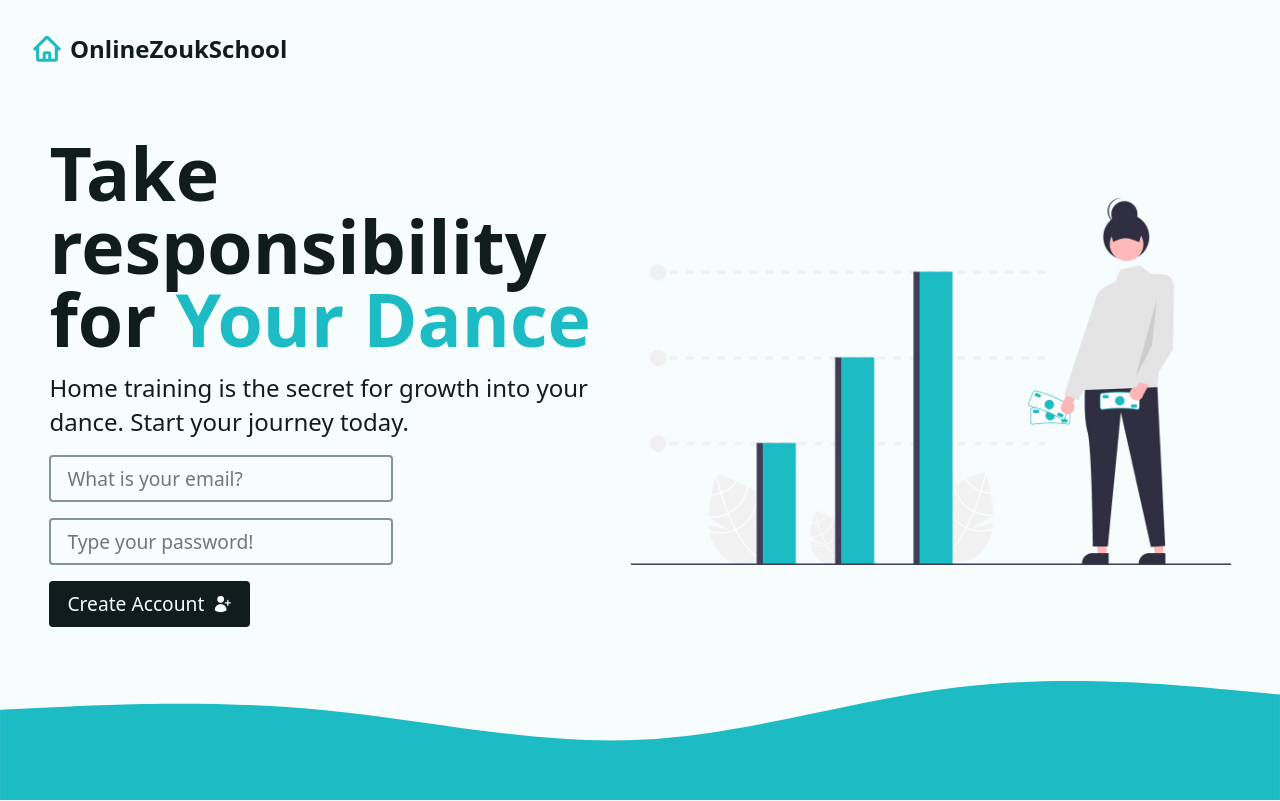
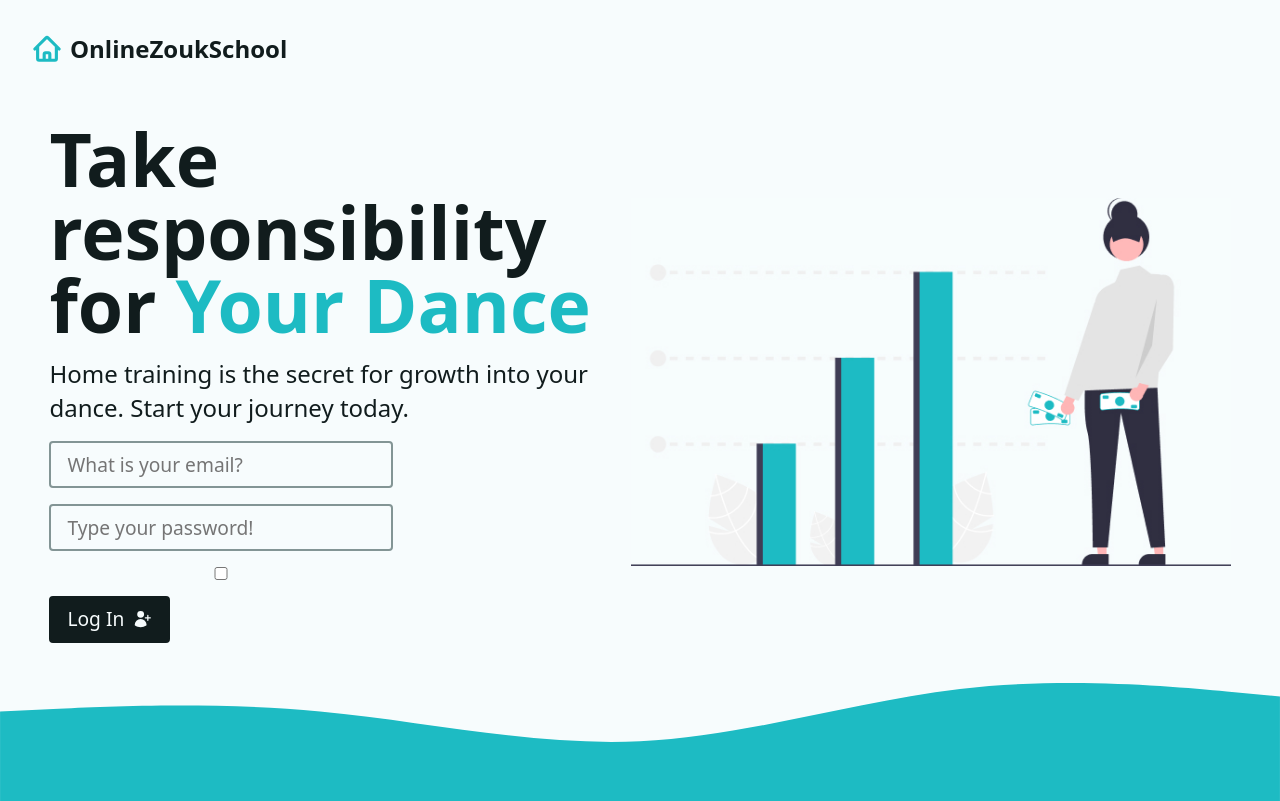
Before and after one commit to hkiepe/pupils, a React (Create React App) app: page / in a window 1280 px wide. Built offline with nearby package versions, Linux system fonts and the light colour scheme; no server answers.

Commit message:
added login functionality

```diff
--- a/src/components/Intro.jsx
+++ b/src/components/Intro.jsx
@@ -1,3 +1,6 @@
+// react imports
+import { useState } from "react";
+
 // rrd imports
 import { Form } from "react-router-dom";
 
@@ -8,6 +11,10 @@ import { UserPlusIcon } from "@heroicons/react/24/solid";
 import illustration from "../assets/illustration.jpg";
 
 function Intro() {
+  const [register, setRegister] = useState(false);
+
+  const handleCheckbox = () => setRegister(!register);
+
   return (
     <div className="intro">
       <div>
@@ -18,9 +25,18 @@ function Intro() {
         <Form method="post">
           <input type="email" name="userEmail" required placeholder="What is your email?" aria-label="Your email" autoComplete="given-email" />
           <input type="password" name="userPassword" required placeholder="Type your password!" aria-label="Your password" />
-          <input type="hidden" name="_action" value="newUser" />
+          <input type="hidden" name="_action" value={register ? "_registerUser" : "_loginUser"} />
+          <input
+            type="checkbox"
+            name="register"
+            placeholder="Do you want to register?"
+            aria-label="Register"
+            autoComplete="false"
+            checked={register}
+            onChange={handleCheckbox}
+          />
           <button type="submit" className="btn btn--dark">
-            <span>Create Account</span>
+            <span>{register ? "Create Account" : "Log In"}</span>
             <UserPlusIcon width={20} />
           </button>
         </Form>
--- a/src/helpers.js
+++ b/src/helpers.js
@@ -1,6 +1,6 @@
 // fb imports
 import { auth } from "./firebase-config";
-import { createUserWithEmailAndPassword, onAuthStateChanged, signOut } from "firebase/auth";
+import { createUserWithEmailAndPassword, signInWithEmailAndPassword, signOut } from "firebase/auth";
 
 // fb auth functions
 export const registerUser = async (userEmail, userPassword) => {
@@ -12,7 +12,14 @@ export const registerUser = async (userEmail, userPassword) => {
   }
 };
 
-const loginUser = async () => {};
+export const loginUser = async (userEmail, userPassword) => {
+  try {
+    const user = await signInWithEmailAndPassword(auth, userEmail, userPassword);
+    return user;
+  } catch (error) {
+    throw new Error("There was a problem creating your account");
+  }
+};
 
 const logoutUser = async () => {
   try {
--- a/src/pages/Dashboard.jsx
+++ b/src/pages/Dashboard.jsx
@@ -13,7 +13,7 @@ import Intro from "../components/Intro";
 import AddBudgetForm from "../components/AddBudgetForm";
 
 // helper functions
-import { createBudget, fetchData, registerUser } from "../helpers";
+import { createBudget, fetchData, registerUser, loginUser } from "../helpers";
 
 // Library
 import { toast } from "react-toastify";
@@ -30,14 +30,25 @@ export async function dashboardAction({ request }) {
   const data = await request.formData();
   const { _action, ...values } = Object.fromEntries(data);
 
-  // new user submission
-  if (_action === "newUser") {
+  // register user submission
+  if (_action === "_registerUser") {
     try {
       const user = await registerUser(values.userEmail, values.userPassword);
       localStorage.setItem("userEmail", JSON.stringify(user.user.email));
       return toast.success(`Welcome, ${values.userEmail}`);
     } catch (error) {
       throw new Error("There was a problem creating your account");
+    }
+  }
+
+  // register user submission
+  if (_action === "_loginUser") {
+    try {
+      const user = await loginUser(values.userEmail, values.userPassword);
+      localStorage.setItem("userEmail", JSON.stringify(user.user.email));
+      return toast.success(`Welcome, ${values.userEmail}`);
+    } catch (error) {
+      throw new Error("There was a problem login to your account");
     }
   }
 
```
